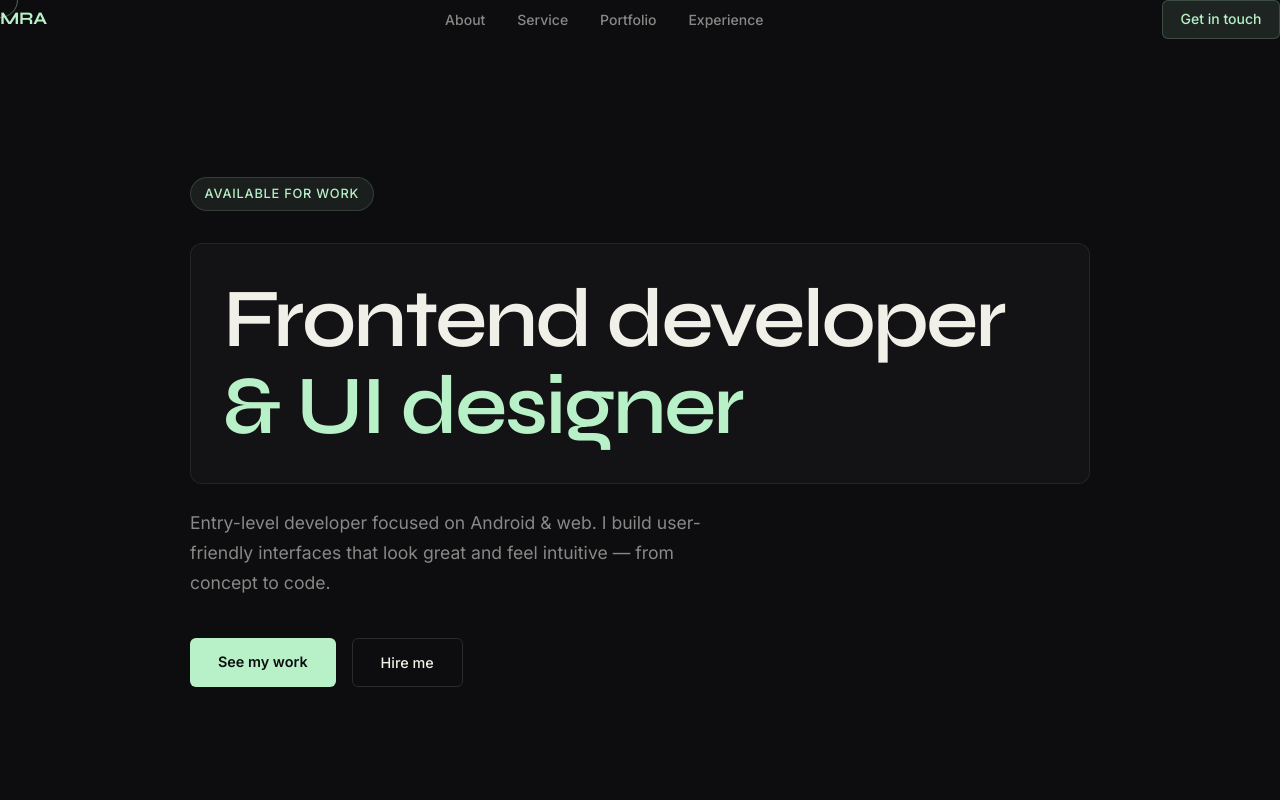
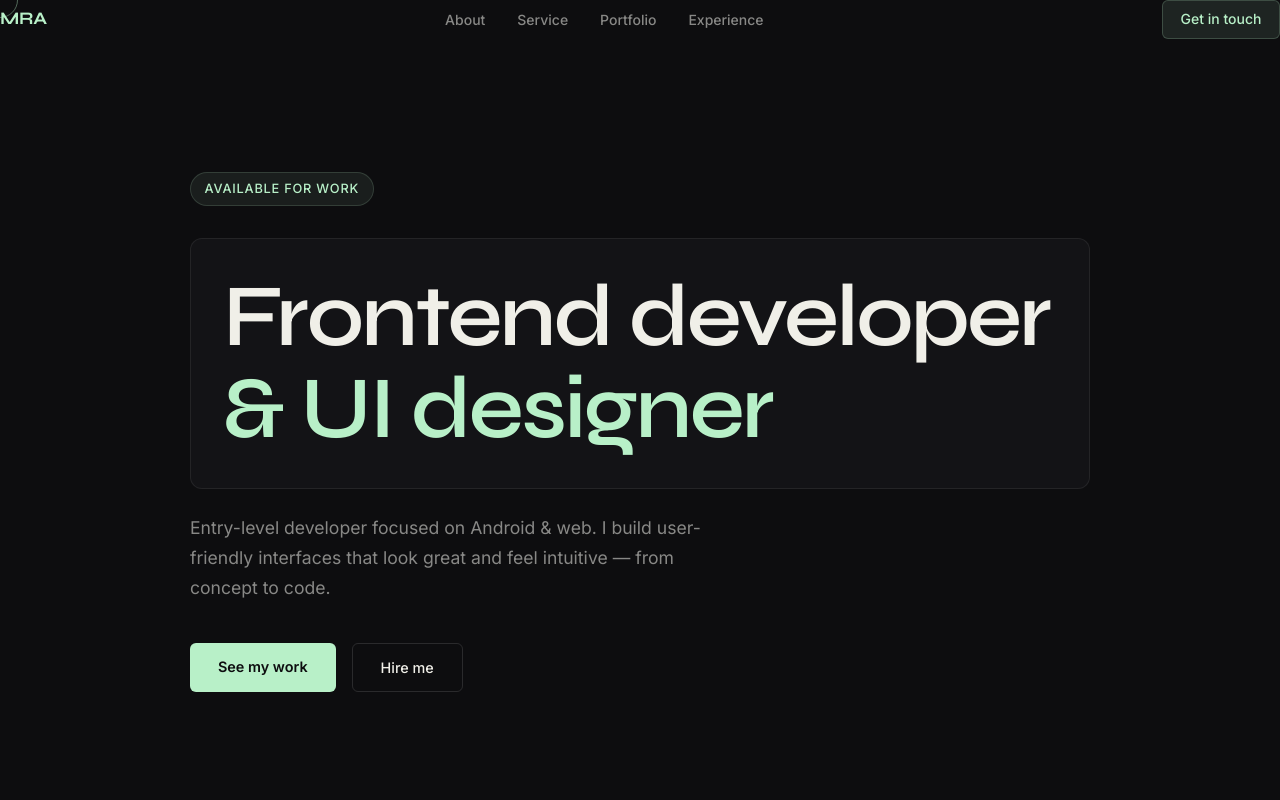
Before and after one commit to amyezing/website-react, a React (Vite) app: page / in a window 1280 px wide. Shown: the top 800 px of the page. Built offline with nearby package versions, Linux system fonts and the light colour scheme.

Commit message:
fix the Hero.jsx and index.css

```diff
--- a/src/components/Hero.jsx
+++ b/src/components/Hero.jsx
@@ -53,6 +53,7 @@ export default function Hero() {
             border: '1px solid var(--border)',
             borderRadius: 'var(--radius)',
             padding: 'clamp(1.25rem, 4vw, 2rem)',
+            width: '100%',
             marginBottom: '1.5rem',
             maxWidth: '100%',
             boxSizing: 'border-box',
@@ -61,13 +62,14 @@ export default function Hero() {
         >
           <h1 style={{
             fontFamily: 'var(--font-display)',
-            fontSize: 'clamp(1.25rem, 6.5vw, 5.5rem)',
+            fontSize: 'clamp(1.6rem, 9vw, 5.5rem)',
             fontWeight: 600,
             lineHeight: 1.05,
             letterSpacing: '-0.03em',
             maxWidth: '100%',
             overflowWrap: 'break-word',
             wordBreak: 'break-word',
+            hyphens: 'auto',
           }}>
             <span style={{ display: 'block' }}>Frontend developer</span>
             <span style={{ display: 'block', color: 'var(--accent)' }}>&amp; UI designer</span>
--- a/src/index.css
+++ b/src/index.css
@@ -102,10 +102,6 @@ body {
     padding: 1rem 1.5rem !important;
   }
 
-  #home h1 {
-    font-size: clamp(1.8rem, 9vw, 3rem) !important;
-  }
-
   #home p {
     font-size: 0.95rem !important;
   }
@@ -146,10 +142,6 @@ body {
     padding: 0.85rem 1rem !important;
   }
 
-  #home h1 {
-    font-size: clamp(1.5rem, 10vw, 2.2rem) !important;
-  }
-
   #home {
     padding: clamp(4rem, 12vw, 5rem) 1rem 2rem !important;
   }
```
